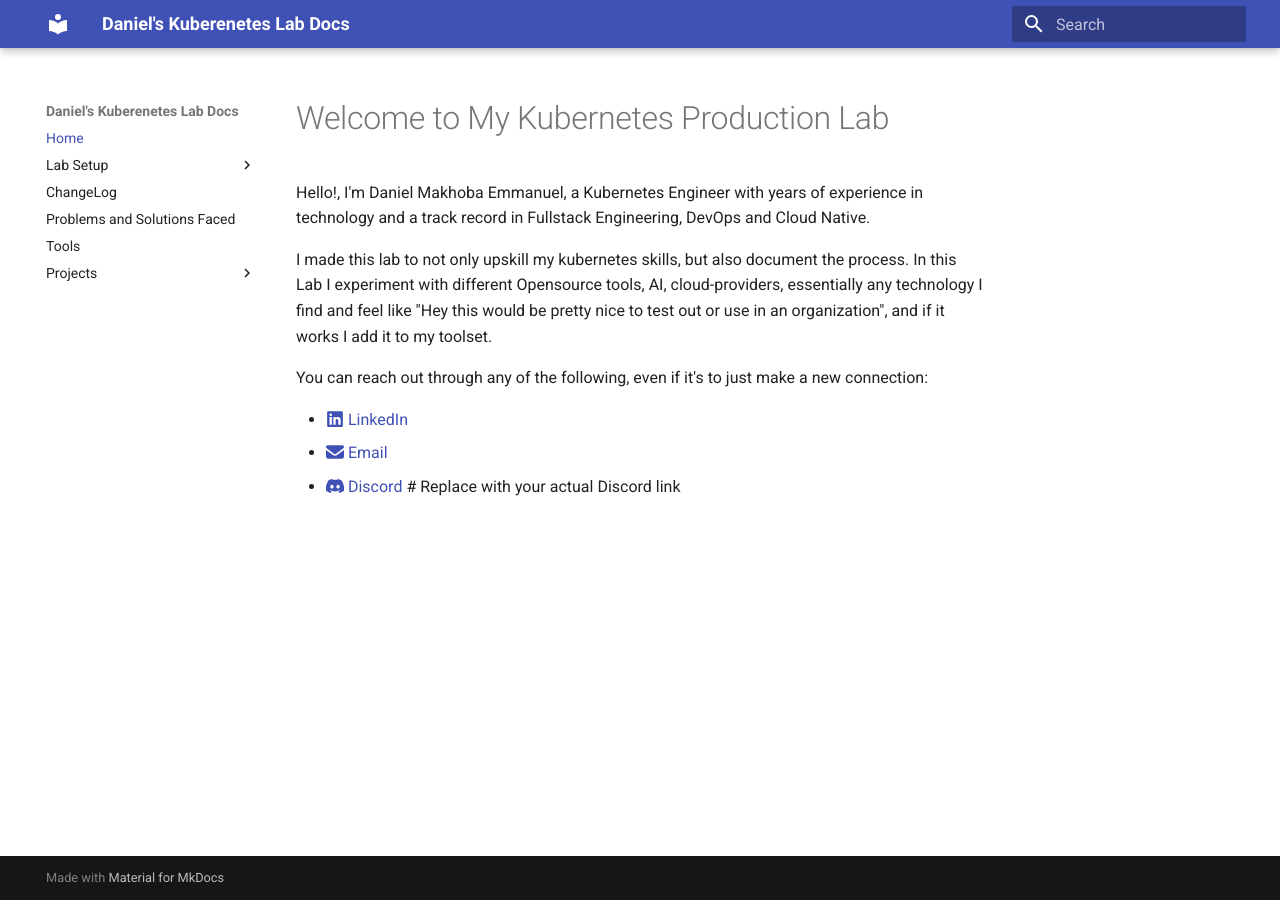
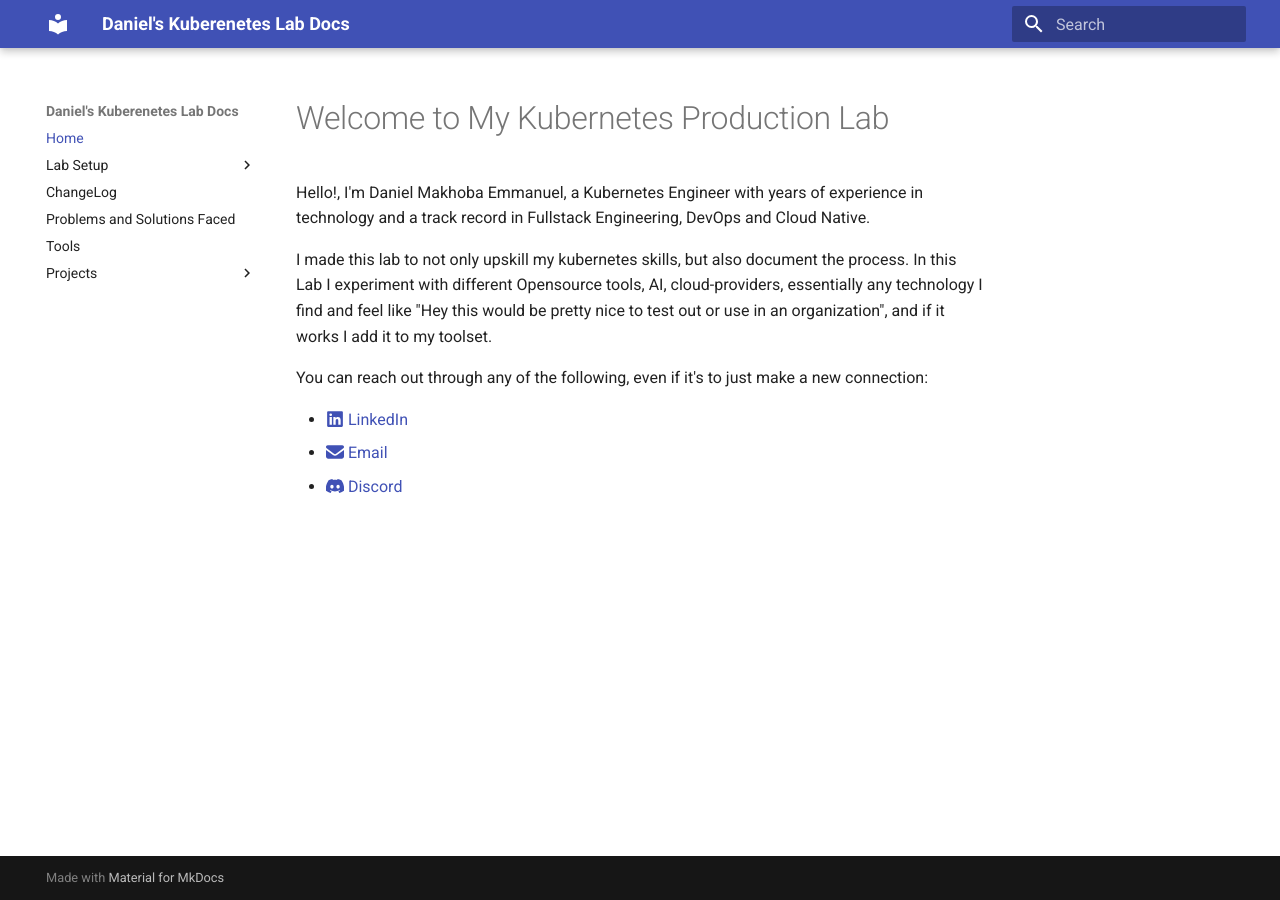
Before and after one commit to Daniel-Makhoba-Emmanuel/Full-stack-k8s-lab, an MkDocs documentation site: the page built from docs/index.md, in a window 1280 px wide. Built offline with MkDocs 1.6.1 and Material for MkDocs 9.7.7, drawn with Linux system fonts in a browser that asks for light colours.

Commit message:
Update: Correct Discord link in documentation

```diff
--- a/docs/index.md
+++ b/docs/index.md
@@ -8,4 +8,4 @@ You can reach out through any of the following, even if it's to just make a new
 
 * [:fontawesome-brands-linkedin: LinkedIn](https://www.linkedin.com/in/danielmakhobaemmanuel)
 * [:fontawesome-solid-envelope: Email](mailto:iamdanielemmanuelmark5@gmail.com)
-* [:fontawesome-brands-discord: Discord](https://discordapp.com/users/YOUR_DISCORD_USERNAME_OR_ID) # Replace with your actual Discord link
+* [:fontawesome-brands-discord: Discord](https://discordapp.com/users/daniel_makhoba_e)
```
